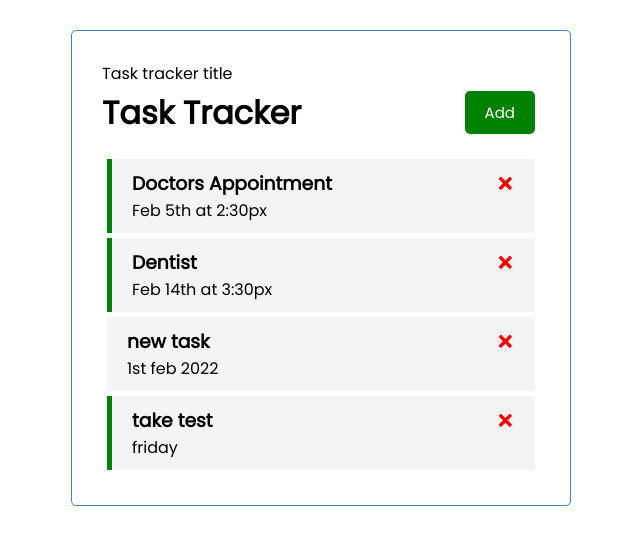
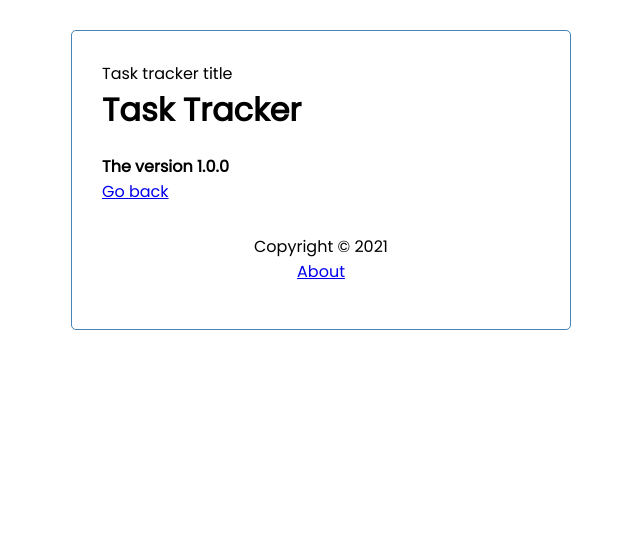
Before and after one commit to zincycogy/task-tracker, a React (Create React App) app: page /about in a window 1280 px wide. Shown: the top 544 px of the page, without its empty margins (319-959 px from the left). Built offline with nearby package versions, Linux system fonts and the light colour scheme; data requests are answered from the project's data file.

Commit message:
only show button when on index page

```diff
--- a/package.json
+++ b/package.json
@@ -10,6 +10,7 @@
 		"react": "^17.0.2",
 		"react-dom": "^17.0.2",
 		"react-icons": "^4.2.0",
+		"react-router-dom": "^5.3.0",
 		"react-scripts": "4.0.3",
 		"web-vitals": "^1.1.2"
 	},
--- a/src/App.js
+++ b/src/App.js
@@ -1,5 +1,8 @@
 import { useState, useEffect } from "react";
+import { BrowserRouter as Router, Route } from "react-router-dom";
+import { About } from "./components/About";
 import { AddTask } from "./components/AddTask";
+import { Footer } from "./components/Footer";
 import Header from "./components/Header";
 import Tasks from "./components/Tasks";
 
@@ -78,19 +81,35 @@
 	};
 
 	return (
+		<Router>
 			<div className="container">
 				Task tracker title
 				<Header
 					onAdd={() => setShowAddTask(!showAddTask)}
 					showAdd={showAddTask}
 				/>
+				<Route
+					path="/"
+					exact
+					render={(props) => (
+						<>
 							{showAddTask && <AddTask onAdd={addTask} />}
 							{tasks.length > 0 ? (
-				<Tasks tasks={tasks} onDelete={deleteTask} onToggle={toggleReminder} />
+								<Tasks
+									tasks={tasks}
+									onDelete={deleteTask}
+									onToggle={toggleReminder}
+								/>
 							) : (
 								"No tasks to show"
 							)}
+						</>
+					)}
+				/>
+				<Route path="/about" component={About} />
+				<Footer />
 			</div>
+		</Router>
 	);
 }
 
--- /dev/null
+++ b/src/components/About.js
@@ -0,0 +1,10 @@
+import { Link } from "react-router-dom";
+
+export const About = () => {
+	return (
+		<div>
+			<h4>The version 1.0.0</h4>
+			<Link to="/">Go back</Link>
+		</div>
+	);
+};
--- /dev/null
+++ b/src/components/Footer.js
@@ -0,0 +1,10 @@
+import { Link } from "react-router-dom";
+
+export const Footer = () => {
+	return (
+		<footer>
+			<p>Copyright &copy; 2021</p>
+			<Link to="/about">About</Link>
+		</footer>
+	);
+};
--- a/src/components/Header.js
+++ b/src/components/Header.js
@@ -1,15 +1,20 @@
 import PropTypes from "prop-types";
+import { useLocation } from "react-router-dom";
 import { Button } from "./Button";
 
 const Header = ({ title, onAdd, showAdd }) => {
+	const location = useLocation();
+
 	return (
 		<header className="header">
 			<h1>{title}</h1>
-			<Button
-				color={showAdd ? "red" : "green"}
-				text={showAdd ? "Close" : "Add"}
-				onClick={onAdd}
-			/>
+			{location.pathname === "/" && (
+				<Button
+					color={showAdd ? "red" : "green"}
+					text={showAdd ? "Close" : "Add"}
+					onClick={onAdd}
+				/>
+			)}
 		</header>
 	);
 };
```
Also changed, not shown: 1 other file (tests, documents, lock files or other folders). Lines whose indentation alone changed are shown as unchanged.
